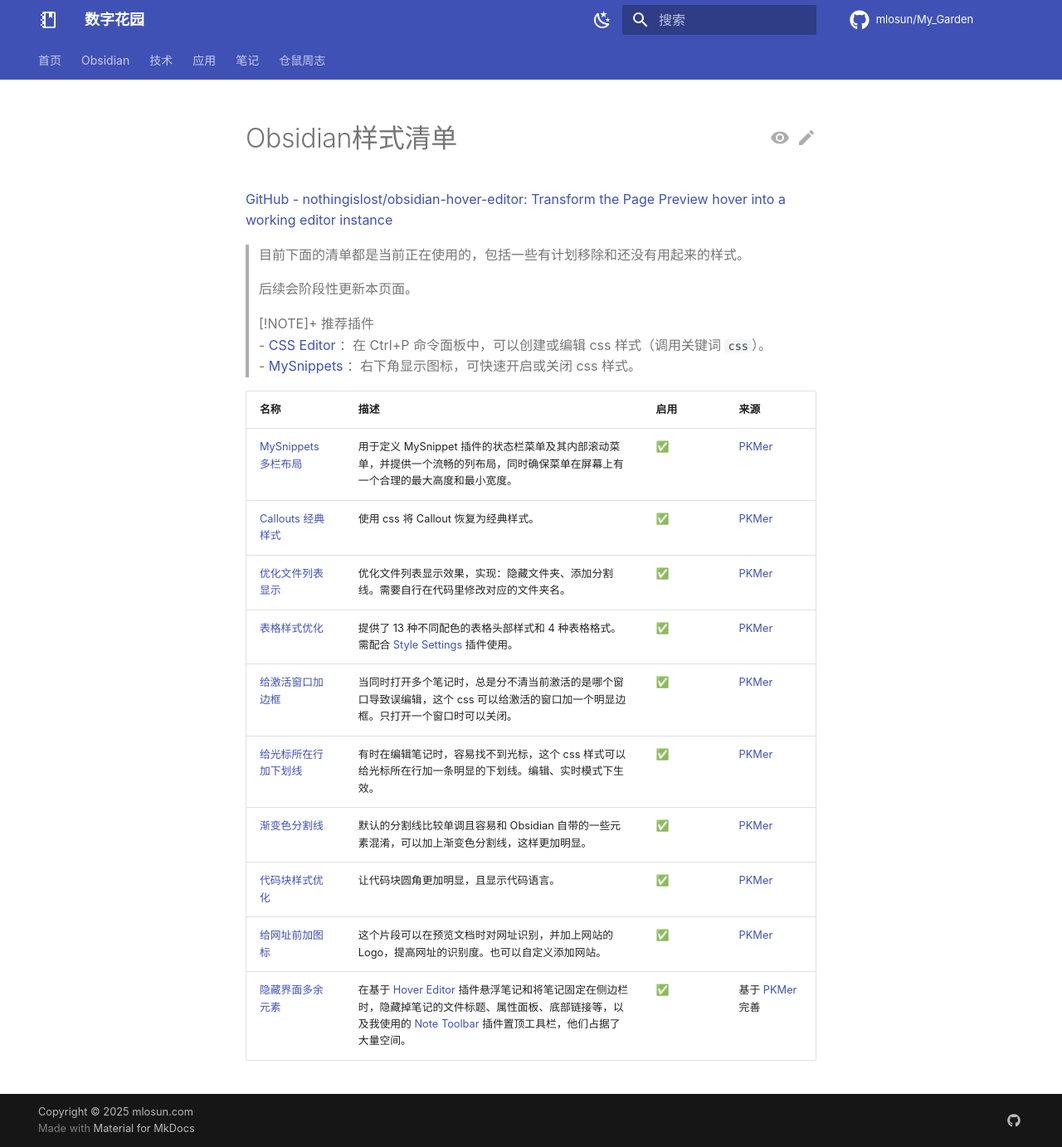
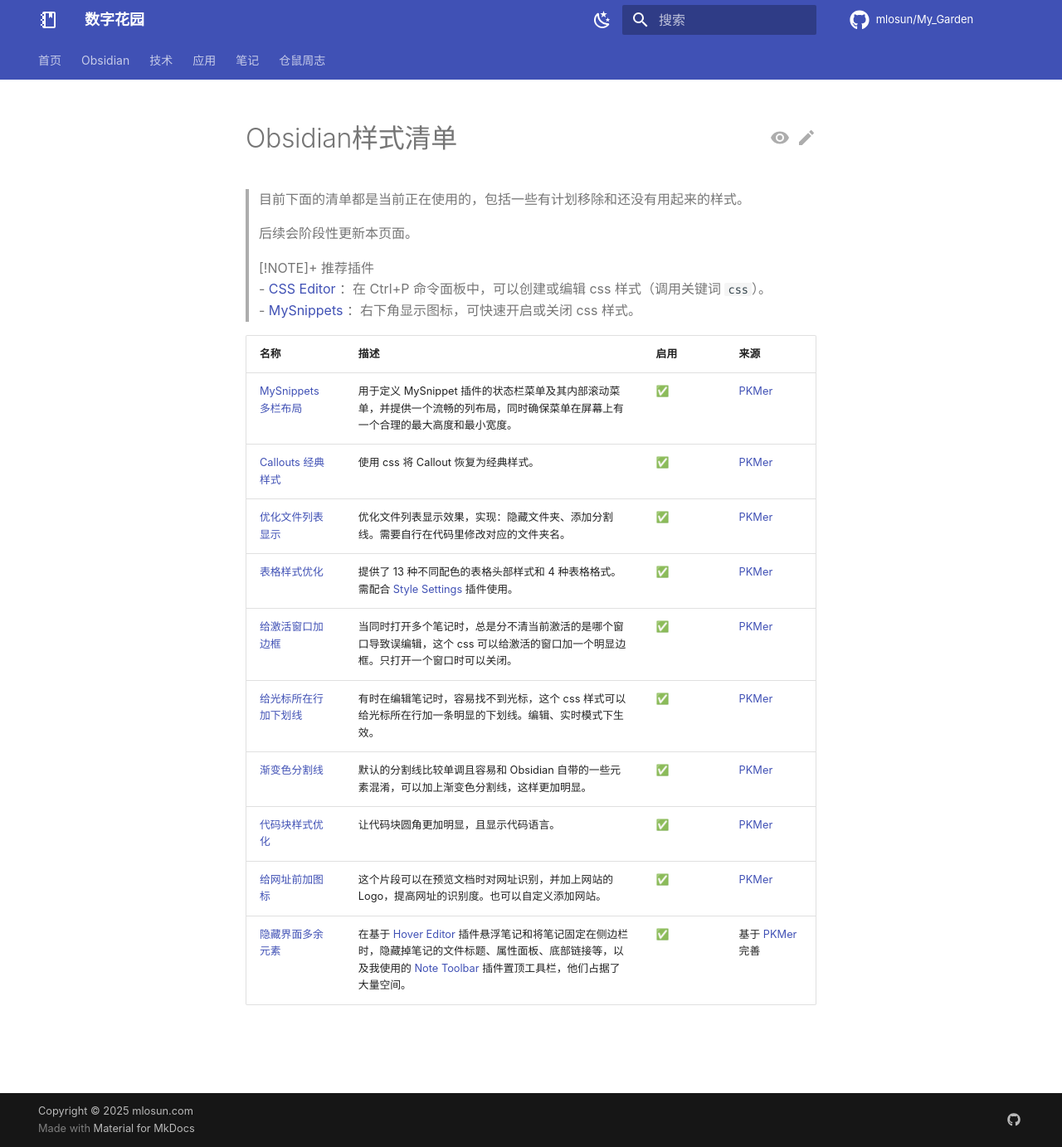
Before and after one commit to mlosun/My_Garden, an MkDocs documentation site: the page built from docs/obsidian/Obsidian样式清单.md, in a window 1280 px wide and 1383 px high. Shown: the whole window at 83% size. Built offline with MkDocs 1.6.1 and Material for MkDocs 9.7.7, drawn with Linux system fonts in a browser that asks for light colours; comment, search, counter and statistics services are not loaded.

Commit message:
PUBLISHER #73
* PUSH NOTE : Obsidian样式清单.md

* PUSH NOTE : MySnippets 多栏布局.md

* PUSH NOTE : Callouts 经典样式.md

* PUSH NOTE : 优化文件列表显示.md

* PUSH NOTE : 表格样式优化.md

* PUSH NOTE : 给激活窗口加边框.md

* PUSH NOTE : 给光标所在行加下划线.md

* PUSH NOTE : 渐变色分割线.md

* PUSH NOTE : 代码块样式优化.md

* PUSH NOTE : 给网址前加图标.md

* PUSH NOTE : 隐藏界面多余元素.md

```diff
--- a/docs/obsidian/Obsidian样式清单.md
+++ b/docs/obsidian/Obsidian样式清单.md
@@ -3,8 +3,6 @@
 updated: 2025-06-10
 share: true
 ---
-
-[GitHub - nothingislost/obsidian-hover-editor: Transform the Page Preview hover into a working editor instance](https://github.com/nothingislost/obsidian-hover-editor)
 
 > 目前下面的清单都是当前正在使用的，包括一些有计划移除和还没有用起来的样式。
 >
```
